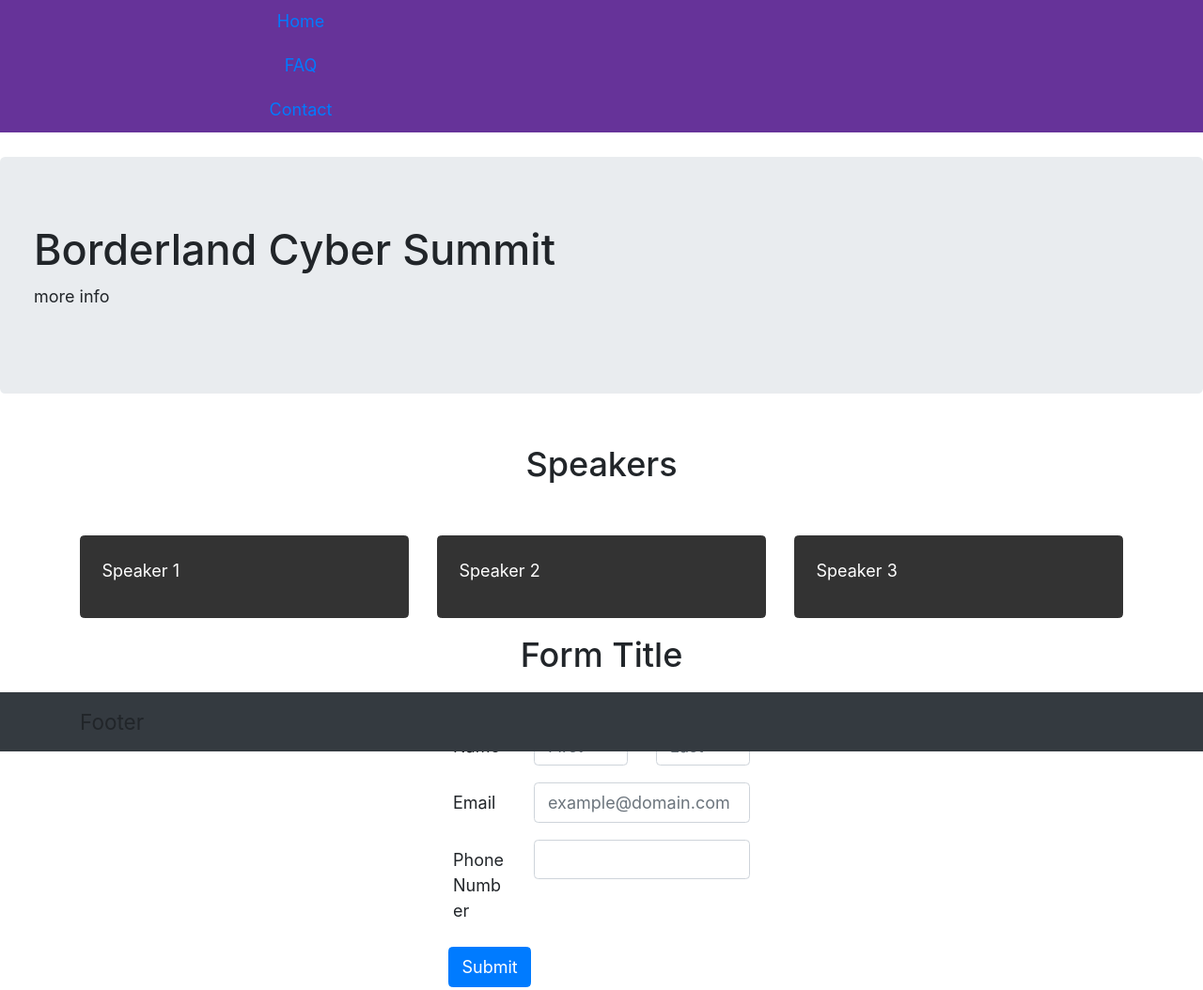
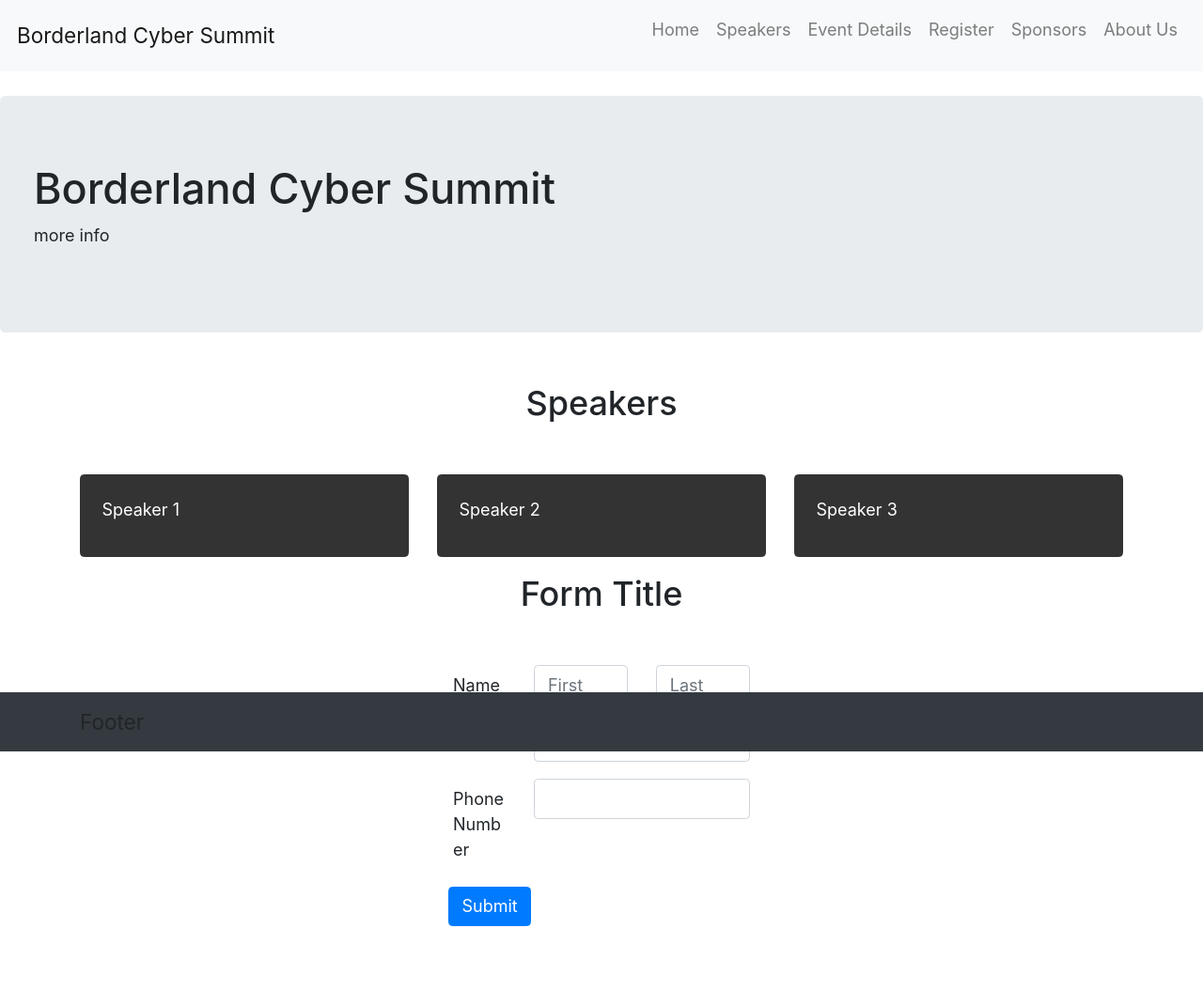
Before and after one commit to archacon/bordcybsum, a Gatsby site: page / in a window 1280 px wide. Shown: the whole page at 94% size. Built offline with nearby package versions, Linux system fonts and the light colour scheme; Gatsby itself is replaced by a stand-in of ours.

Commit message:
fix navbar and set dummy links

```diff
--- a/src/components/navigation-bar.js
+++ b/src/components/navigation-bar.js
@@ -1,48 +1,61 @@
 import React, { Component } from 'react'
-import { Nav, NavItem } from 'reactstrap'
-import Link from 'gatsby-link'
+import {
+  Collapse,
+  Navbar,
+  NavbarToggler,
+  NavbarBrand,
+  Nav,
+  NavItem,
+  NavLink
+} from 'reactstrap'
 
-export default props => (
-  <Nav id='menu' navbar className='mx-auto'>
-    <NavItem
-      style={{
-        textAlign: 'center',
-        marginBottom: '2px'
-      }}
-      className={`col-md-6 col-xs-10 ${
-        props.activeTabClassName === 'home' ? 'active' : ''
-      }`}
-    >
-      <Link className='nav-link' to='/'>
-        Home
-      </Link>
-    </NavItem>
-    <NavItem
-      style={{
-        textAlign: 'center',
-        marginBottom: '2px'
-      }}
-      className={`col-md-6  ${
-        props.activeTabClassName === 'faq' ? 'active' : ''
-      }`}
-    >
-      <Link className='nav-link' to='/faq'>
-        FAQ
-      </Link>
-    </NavItem>
-    <NavItem
-      style={{
-        textAlign: 'center',
+const links = [
+  { href: '#home', text: 'Home' },
+  { href: '#speakers', text: 'Speakers' },
+  { href: '#details', text: 'Event Details' },
+  { href: '#register', text: 'Register' },
+  { href: '#sponsors', text: 'Sponsors' },
+  { href: '#About Us', text: 'About Us' }
+]
 
-        marginBottom: '2px'
-      }}
-      className={`col-md-6 ${
-        props.activeTabClassName === 'contact' ? 'active' : ''
-      }`}
-    >
-      <Link className='nav-link' to='/contact'>
-        Contact
-      </Link>
-    </NavItem>
-  </Nav>
+const createNavItem = ({ href, text, className }) => (
+  <NavItem>
+    <NavLink href={href} className={className}>
+      {text}
+    </NavLink>
+  </NavItem>
 )
+
+export default class Example extends Component {
+  constructor (props) {
+    super(props)
+
+    this.state = {
+      isOpen: false
+    }
+
+    this.toggle = this.toggle.bind(this)
+  }
+
+  toggle () {
+    this.setState({
+      isOpen: !this.state.isOpen
+    })
+  }
+
+  render () {
+    return (
+      <div>
+        <Navbar color='light' light expand='md'>
+          <NavbarBrand href='/'>Borderland Cyber Summit</NavbarBrand>
+          <NavbarToggler onClick={this.toggle} />
+          <Collapse isOpen={this.state.isOpen} navbar>
+            <Nav className='ml-auto' navbar>
+              {links.map(createNavItem)}
+            </Nav>
+          </Collapse>
+        </Navbar>
+      </div>
+    )
+  }
+}
```
